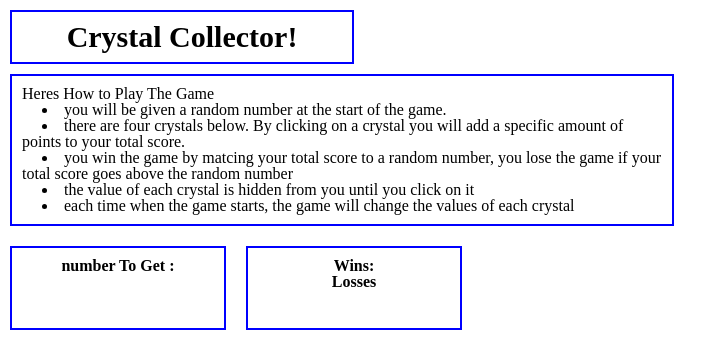
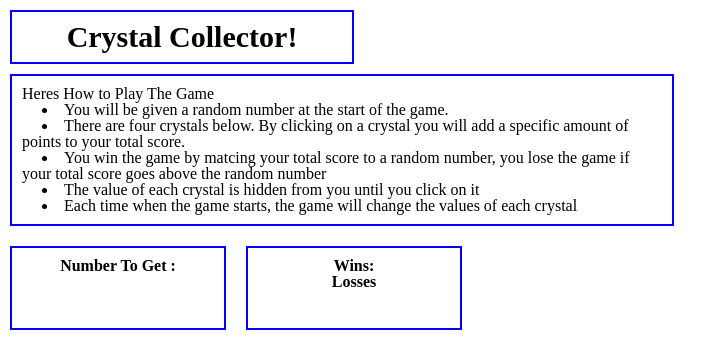
Before and after one commit to garret1983/week-4-game, a plain HTML site: page assets/index.html in a window 1280 px wide. Shown: the top 337 px of the page, without its empty margins (0-727 px from the left). Drawn offline with Linux system fonts and the light colour scheme; files whose address does not match are found by name.

Commit message:
corrected spelling

```diff
--- a/asstes/index.html
+++ b/assets/index.html
@@ -22,18 +22,18 @@
         <h4>Heres How to Play The Game</h4>
 
         <ul>
-            <li>you will be given a random number at the start of the game.</li>
-            <li>there are four crystals below. By clicking on a crystal you will add a specific amount of points to your total
+            <li>You will be given a random number at the start of the game.</li>
+            <li>There are four crystals below. By clicking on a crystal you will add a specific amount of points to your total
                 score.
             </li>
-            <li>you win the game by matcing your total score to a random number, you lose the game if your total score goes above
+            <li>You win the game by matcing your total score to a random number, you lose the game if your total score goes above
                 the random number</li>
-            <li>the value of each crystal is hidden from you until you click on it</li>
-            <li>each time when the game starts, the game will change the values of each crystal</li>
+            <li>The value of each crystal is hidden from you until you click on it</li>
+            <li>Each time when the game starts, the game will change the values of each crystal</li>
         </ul>
     </div>
     <div class="numberToMatch">
-        <h3>number To Get :
+        <h3>Number To Get :
             <span id="randomNumber"></span>
         </h3>
     </div>
```
Also changed, not shown: assets/css/reset.css (renamed from asstes/css/reset.css), assets/css/style.css (renamed from asstes/css/style.css), assets/javascript/game.js (renamed from asstes/javascript/game.js), 4 other files.
